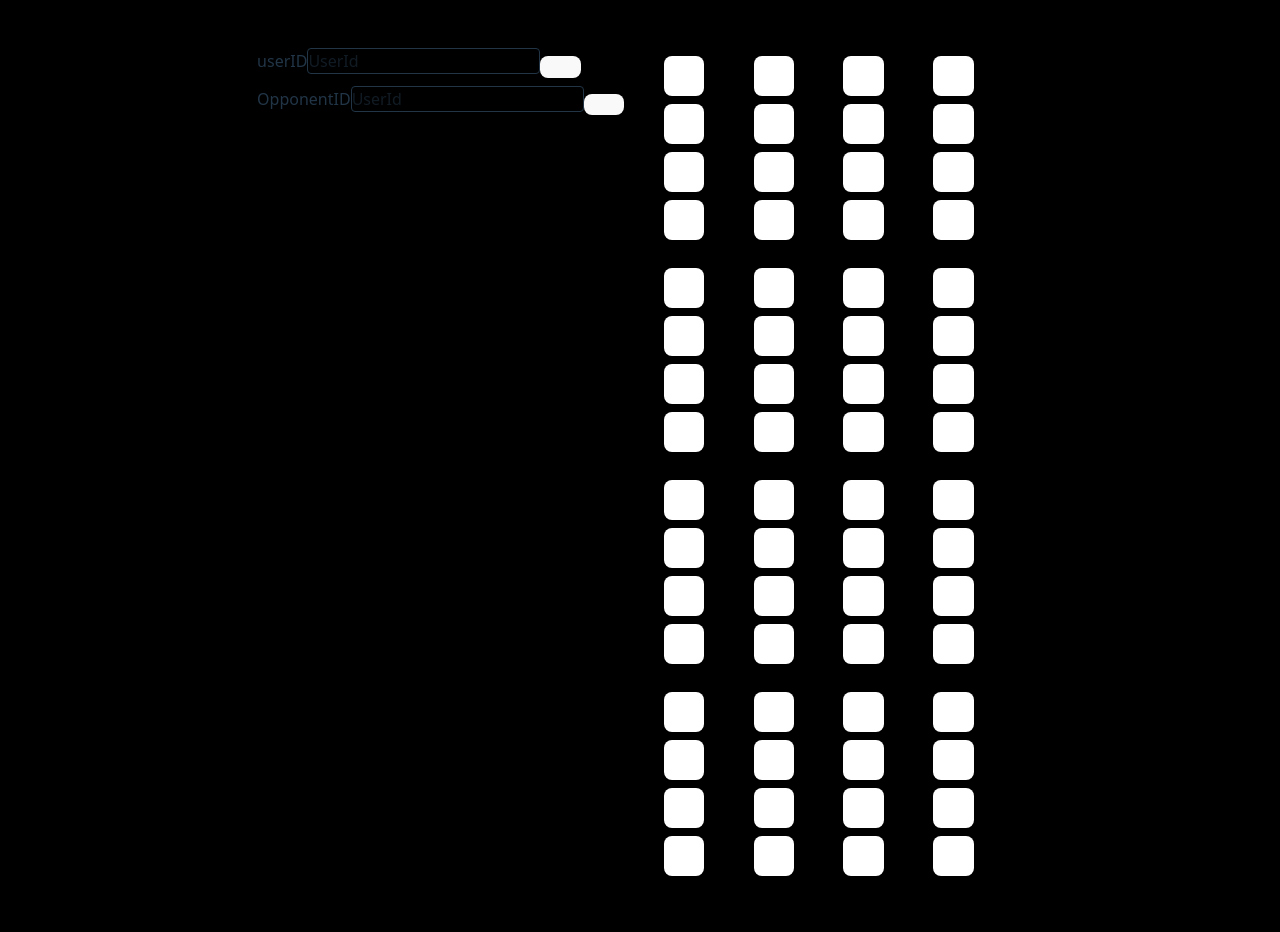
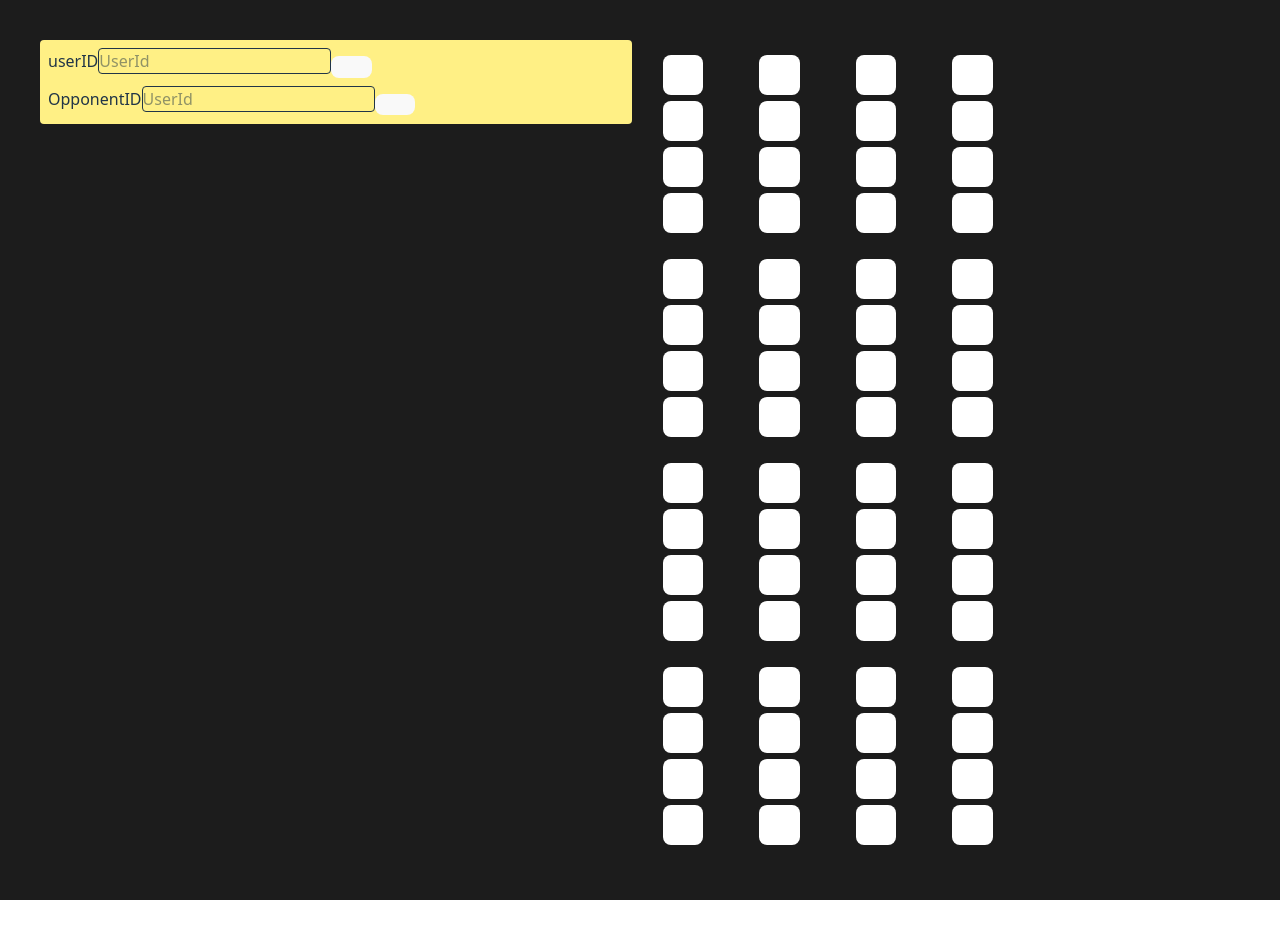
Before and after one commit to KorbinWeiler/3DTicTacToe, a React (Vite) app in the folder Client/: page / in a window 1280 px wide. After the commit the page ends 900 px from the top, so only its background shows below. Built offline with nearby package versions, Linux system fonts and the light colour scheme; no server answers.

Commit message:
Started updated styling

```diff
--- a/Client/src/App.css
+++ b/Client/src/App.css
@@ -1,15 +1,33 @@
 @import "tailwindcss";
 
+/*General Styles*/
+
 #root {
-  max-width: 1280px;
   margin: 0 auto;
   padding: 2rem;
   text-align: center;
+  width: 100vw;
+  min-height: 100vh;
+
+  --boardSize: 15rem;
 }
 
 body{
-  background-color: black;
+  background-color: #1C1C1c;
 }
+
+.uiBox{
+  height: 100%;
+  width: 100%;
+}
+
+.game{
+  margin-bottom: 0px;
+  padding-bottom: 0px;
+}
+
+
+/*Game Board Styles*/
 
 .default{
   background-color: white;
@@ -18,9 +36,82 @@ body{
 }
 
 .light{
-  color: red
+  color: red;
 }
 
 .dark{
   color: green;
 }
+
+.board{
+
+  width: calc(var(--boardSize) * 0.66);
+  height: calc(var(--boardSize) * 0.33);
+  margin: 2rem;
+  justify-self: center;
+  justify-items: center;
+  background-color: #4a4a4a;
+  transform: skew(-40deg);
+  transition-duration: 1s;
+
+  .square{
+    height: 1rem;
+    width: 3rem;
+    background-color: #1C1C1c;
+    transition-duration: 1s;
+  }
+}
+
+.bottom{
+  margin-bottom: 0px;
+}
+
+.board:hover{
+  transition-duration: 1s;
+  transform: skew(0deg);
+  height: var(--boardSize);
+  width: var(--boardSize);
+
+  .square{
+    height: 5rem;
+    width: 5rem;
+    background-color: #1C1C1c;
+    transition-duration: 1s;
+  }
+}
+
+.BoardButton{
+  justify-content: center;
+  align-items: middle;
+  background-color: white;
+  margin: 3px;
+}
+
+/*Navbar Styles*/
+
+.navbar{
+  width:100%;
+  min-height: 3rem;
+  background-color: #4a4a4a;
+  justify-self: center;
+  align-self: baseline;
+  border-radius: 10px;
+}
+
+/*Sidebar Styles*/
+
+.sidebar{
+  width: 15vw;
+  min-width: 10rem;
+  /*height: calc(100% - 3vw - 1em);*/
+  height: 20rem;
+  justify-content: start;
+  background-color: #4a4a4a;
+  border-radius: 10px;
+  margin-top: 1em;
+
+}
+
+.sidebar:hover{
+  height: 10rem;
+}
--- a/Client/src/App.jsx
+++ b/Client/src/App.jsx
@@ -1,3 +1,4 @@
+import TempGamePage from "./pages/TempGamePage";
 import GamePage from "./pages/GamePage";
 import { BrowserRouter as Router, Routes, Route } from "react-router-dom";
 
@@ -6,7 +7,8 @@ export default function App(){
     <>
       <Router>
         <Routes>
-          <Route path="/" element={<GamePage/>}/>
+          <Route path="/" element={<TempGamePage/>}/>
+          <Route path="/test" element={<GamePage/>}/>
         </Routes>
       </Router>
     </>
--- a/Client/src/components/GameButton.jsx
+++ b/Client/src/components/BoardComponents/GameButton.jsx
@@ -1,4 +1,4 @@
-import "../App.css"
+import "../../App.css"
 import { useState, useEffect, useContext } from "react"
 import { UpdateContext } from "./GameUI";
 import { playerContext } from "./GameBoard";
@@ -12,7 +12,7 @@ export default function GameButton({x, y, z, Tile}){
     const [update, forceUpdate] = updates;
     const [player, setPlayer] = players
 
-    const stylePresets = "default m-1 w-10 h-10"
+    const stylePresets = "default m-1 w-10 h-10 BoardButton"
 
     function updateTile(){
         if(Tile.val === " " || style === "default"){
--- a/Client/src/components/GameUI.jsx
+++ b/Client/src/components/BoardComponents/GameUI.jsx
@@ -1,9 +1,9 @@
 import { useState, useEffect } from 'react'
 import { createContext } from 'react'
 import { io } from 'socket.io-client';
-import '../App.css'
+import "../../App.css"
 import GameBoard from './GameBoard'
-import GameBoardUtils from '../Utils/GameBoardUtils'
+import GameBoardUtils from '../../Utils/GameBoardUtils'
 import { useLocation } from 'react-router-dom';
 
 const socket = io('http://localhost:3000');
--- /dev/null
+++ b/Client/src/components/PageComponents/NavBar.jsx
@@ -0,0 +1,9 @@
+import "../../App.css"
+
+export default function Navbar(){
+    return(
+        <div className="navbar">
+
+        </div>
+    )
+}
--- /dev/null
+++ b/Client/src/components/PageComponents/Sidebar.jsx
@@ -0,0 +1,9 @@
+import "../../App.css"
+
+export default function Sidebar(){
+    return(
+        <div className="board">
+            <div className="square"></div>
+        </div>
+    )
+}
--- a/Client/src/pages/GamePage.jsx
+++ b/Client/src/pages/GamePage.jsx
@@ -1,26 +1,17 @@
-import GameUI from "../components/GameUI"
+import GameUI from "../components/BoardComponents/GameUI"
+import Navbar from "../components/PageComponents/NavBar"
+import Sidebar from "../components/PageComponents/Sidebar"
+import "../App.css"
 
 export default function GamePage(){
-    function fuckall(){
-        console.log("idk man")
-    }
-
-    return (
-        <div className="grid grid-cols-2">
-            <div className="align-middle m-2  justify-items-start">
-                <form className="m-2" onSubmit={fuckall}>
-                    <label>userID</label>
-                    <input className="border rounded" type="text" placeholder="UserId"></input>
-                    <button className="text-blackck" type="submit" text="Set UserID"></button>
-                </form>
-                <form className="m-2" onSubmit={fuckall}>
-                    <label>OpponentID</label>
-                    <input className="border rounded" type="text" placeholder="UserId"></input>
-                    <button className="text-black" type="submit" text="Send Invite"></button>
-                </form>
-            </div>
-            <div>
-                <GameUI/>
+    return(
+        <div className="uiBox">
+            <Navbar className="align-baseline"></Navbar>
+            <div className="game">
+            <Sidebar></Sidebar>
+            <Sidebar></Sidebar>
+            <Sidebar></Sidebar>
+            <Sidebar className="bottom"></Sidebar>
             </div>
         </div>
     )
--- /dev/null
+++ b/Client/src/pages/TempGamePage.jsx
@@ -0,0 +1,28 @@
+import GameUI from "../components/BoardComponents/GameUI"
+import "../App.css"
+
+export default function TempGamePage(){
+    function fuckall(){
+        console.log("idk man")
+    }
+
+    return (
+        <div className="grid grid-cols-2">
+            <div className=" bg-yellow-200 rounded align-self-middle m-2 justify-items-start h-[10%]">
+                <form className="m-2" onSubmit={fuckall}>
+                    <label>userID</label>
+                    <input className="border rounded" type="text" placeholder="UserId"></input>
+                    <button className="text-blackck" type="submit" text="Set UserID"></button>
+                </form>
+                <form className="m-2" onSubmit={fuckall}>
+                    <label>OpponentID</label>
+                    <input className="border rounded" type="text" placeholder="UserId"></input>
+                    <button className="text-black" type="submit" text="Send Invite"></button>
+                </form>
+            </div>
+            <div className="w-[70%]">
+                <GameUI/>
+            </div>
+        </div>
+    )
+}
```
Also changed, not shown: Client/src/components/BoardComponents/Board.jsx (renamed from Client/src/components/Board.jsx), Client/src/components/BoardComponents/GameBoard.jsx (renamed from Client/src/components/GameBoard.jsx).
